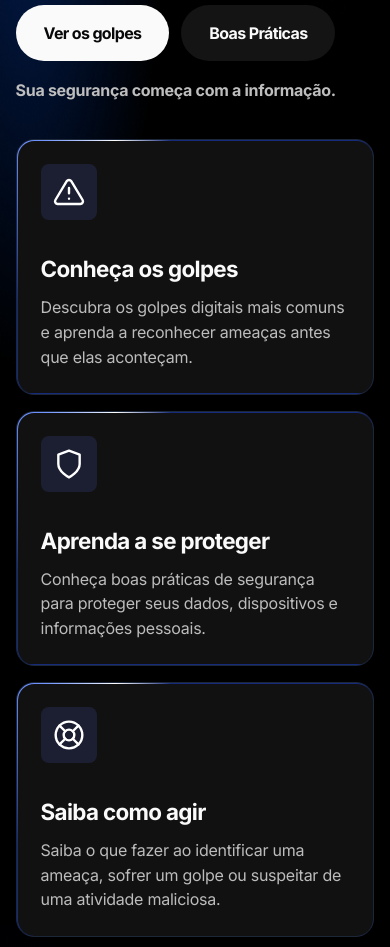
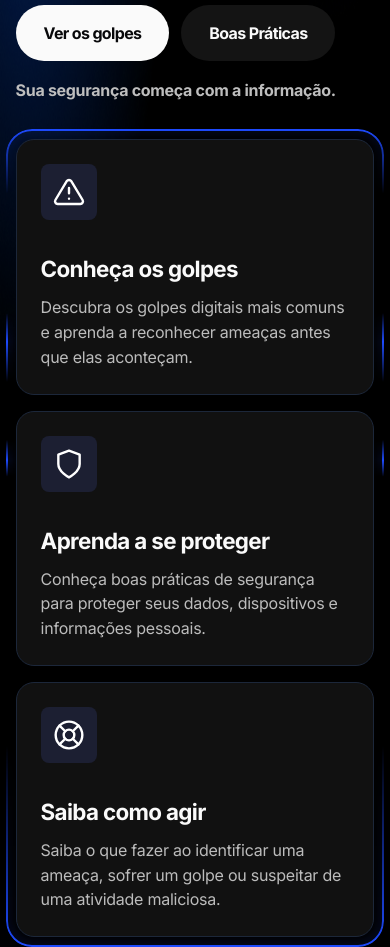
Before and after one commit to i4dudx/Conecta-saber, a plain HTML site: page index.html in a window 390 px wide. Shown: the part 960-1907 px from the top of the page. Drawn offline with Linux system fonts and the light colour scheme.

Commit message:
Por onde começar: moldura com LEDs também no celular e tablet
Co-Authored-By: Claude Opus 5.5 <noreply@anthropic.com>
Claude-Session: https://claude.ai/code/session_014DyzM5iemJ3tK9t9x9Btys

```diff
--- a/css/motion.css
+++ b/css/motion.css
@@ -168,24 +168,31 @@ a:not(.btn):not([class]){transition:color .2s}
 @keyframes scIn{from{opacity:0;filter:blur(8px)}to{opacity:1;filter:blur(0)}}
 @media (prefers-reduced-motion:reduce){html.mo .sc-cards::before,html.mo .sc-cards .sc-card{animation:none!important;opacity:1!important}}
 
-/* ---------- "Por onde começar" no celular e tablet: luz que percorre a borda de cada card ---------- */
-@property --ang{syntax:"<angle>";inherits:false;initial-value:0deg}
+/* ---------- "Por onde começar" no celular e tablet: moldura com luzes (LEDs), como no computador ---------- */
 @media (max-width:1100px){
-  /* position:relative para a borda de luz; inset:auto desfaz o posicionamento usado no computador */
-  .sc-card{position:relative;inset:auto;isolation:isolate;transition:scale .2s,background .2s}
-  /* ::before = borda de luz: conic-gradient gira com --ang; a máscara deixa aparecer só a borda */
-  .sc-card::before{content:"";position:absolute;inset:-1px;border-radius:inherit;padding:1.5px;pointer-events:none;
-    background:conic-gradient(from var(--ang),transparent 0 72%,#6f93ff 86%,#fff 91%,transparent 97%),linear-gradient(rgba(30,75,255,.45),rgba(30,75,255,.45));
-    -webkit-mask:linear-gradient(#000 0 0) content-box,linear-gradient(#000 0 0);-webkit-mask-composite:xor;mask-composite:exclude}
+  .sc-cards{position:relative;inset:auto}
+  /* moldura azul em volta dos cards empilhados; a máscara vertical deixa acesos só alguns trechos (LEDs) */
+  .sc-cards::before{display:block;content:"";position:absolute;inset:-10px;border:2px solid #1e4bff;border-radius:26px;pointer-events:none;
+    filter:drop-shadow(0 0 6px rgba(30,75,255,.6));
+    -webkit-mask-image:linear-gradient(180deg,#000 0,transparent 7.9%,transparent 22.5%,#000 26%,transparent 30.9%,transparent 38%,#000 40.5%,transparent 42.5%,transparent 75.4%,#000 100%);
+    mask-image:linear-gradient(180deg,#000 0,transparent 7.9%,transparent 22.5%,#000 26%,transparent 30.9%,transparent 38%,#000 40.5%,transparent 42.5%,transparent 75.4%,#000 100%);
+    -webkit-mask-repeat:no-repeat;mask-repeat:no-repeat}
+  /* position:relative + inset:auto desfazem o posicionamento usado no computador */
+  .sc-card{position:relative;inset:auto;transition:scale .2s,background .2s}
   /* toque no card: ele "afunda" um pouco */
   .sc-card:active{scale:.98;background:#171717}
-  html.mo .sc-cards:not(.led) .sc-card{opacity:0}
+  html.mo .sc-cards:not(.led)::before,html.mo .sc-cards:not(.led) .sc-card{opacity:0}
+  /* scLedV: os LEDs descem pela borda e assentam no lugar */
+  html.mo .sc-cards.led::before{animation:scLedV 2.6s cubic-bezier(.3,.7,.2,1) both}
   html.mo .sc-cards.led .sc-card{animation:scIn .8s cubic-bezier(.2,.7,.2,1) both}
-  html.mo .sc-cards.led .sc-card::before{animation:scRun 1.8s cubic-bezier(.4,.1,.2,1) both}
-  html.mo .sc-cards.led .sc-card-1,html.mo .sc-cards.led .sc-card-1::before{animation-delay:.1s}
-  html.mo .sc-cards.led .sc-card-2,html.mo .sc-cards.led .sc-card-2::before{animation-delay:.45s}
-  html.mo .sc-cards.led .sc-card-3,html.mo .sc-cards.led .sc-card-3::before{animation-delay:.8s}
+  html.mo .sc-cards.led .sc-card-1{animation-delay:.25s}
+  html.mo .sc-cards.led .sc-card-2{animation-delay:.6s}
+  html.mo .sc-cards.led .sc-card-3{animation-delay:.95s}
 }
-/* scRun: a luz dá uma volta completa pela borda */
-@keyframes scRun{from{--ang:0deg}to{--ang:360deg}}
-@media (prefers-reduced-motion:reduce){.sc-card::before{animation:none!important}}
+@keyframes scLedV{
+  0%{opacity:0;-webkit-mask-position:0 -70vh;mask-position:0 -70vh}
+  12%{opacity:1}
+  70%{-webkit-mask-position:0 12vh;mask-position:0 12vh}
+  100%{opacity:1;-webkit-mask-position:0 0;mask-position:0 0}
+}
+@media (prefers-reduced-motion:reduce){html.mo .sc-cards::before,html.mo .sc-cards .sc-card{animation:none!important;opacity:1!important}}
```
